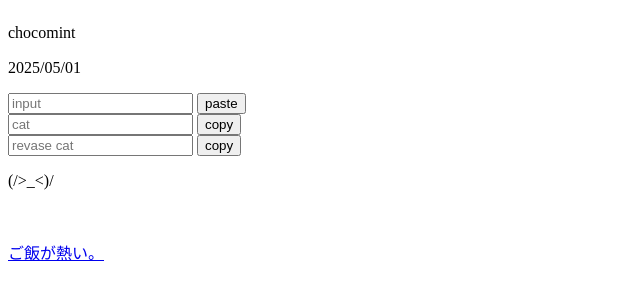
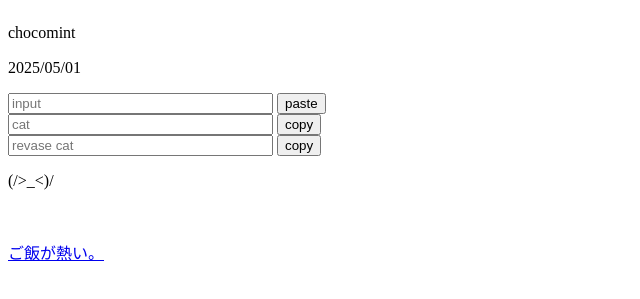
Before and after one commit to yuzurusofia/test-page, a plain HTML site: page index.html in a window 1280 px wide. Shown: the part 61-360 px from the top of the page, without its empty margins (0-640 px from the left). Drawn offline with Linux system fonts and the light colour scheme.

Commit message:
Add files via upload

```diff
--- a/index.html
+++ b/index.html
@@ -25,13 +25,13 @@
 			<time datatime='2025-05-01'> 2025/05/01 </time>
 		</p>
 		<p>
-			<input type='text' name='text_input_1' id='text_input_1' placeholder='input'>
+			<input type='text' size='30' name='text_input_1' id='text_input_1' placeholder='input'>
 			<input type='button' name='button_1' id='button_1' value='paste'> <br>
 
-			<input type='text' name='text_input_2' id='text_input_2' placeholder='cat' readonly>
+			<input type='text' size='30' name='text_input_2' id='text_input_2' placeholder='cat' readonly>
 			<input type='button' name='button_2' id='button_2' value='copy'> <br>
 
-			<input type='text' name='text_input_3' id='text_input_3' placeholder='revase cat' readonly>
+			<input type='text' size='30' name='text_input_3' id='text_input_3' placeholder='revase cat' readonly>
 			<input type='button' name='button_3' id='button_3' value='copy'>
 		</p>
 
@@ -39,7 +39,7 @@
 			<span title='えいやっ'> (/&gt;_&lt;)/ </span>
 		</p>
 		<p>
-			<a href='./secret/ebifurai.html' class='ebifurai' title='さらなるかくしりんく'> ebifrai </a>
+			<a href='./secret/ebifurai.html' class='ebifurai' title='さらなるかくしりんく'> ebifurai </a>
 		</p>
 		<p>
 			<a href='./gohanga-atsui.html'> ご飯が熱い。 </a>
```
Also changed, not shown: secret/hidden.html (+1 -1 lines).
